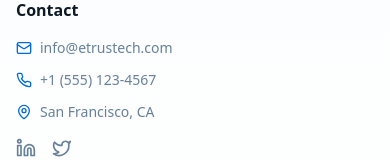
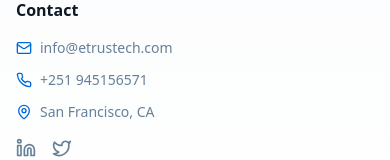
Before and after one commit to melaku468/etrusmsoft, a React (Vite) app: page / in a window 390 px wide. Shown: the part 6741-6901 px from the top of the page. Built offline with nearby package versions, Linux system fonts and the light colour scheme; the HTML template or start-up script is replaced by a standard one.

Commit message:
Fix: Update phone number

```diff
--- a/src/components/Footer.tsx
+++ b/src/components/Footer.tsx
@@ -61,7 +61,7 @@ const Footer = () => {
               </li>
               <li className="flex items-center gap-2 text-sm text-muted-foreground">
                 <Phone className="h-4 w-4 text-primary" />
-                +1 (555) 123-4567
+                +251 945156571
               </li>
               <li className="flex items-center gap-2 text-sm text-muted-foreground">
                 <MapPin className="h-4 w-4 text-primary" />
```
